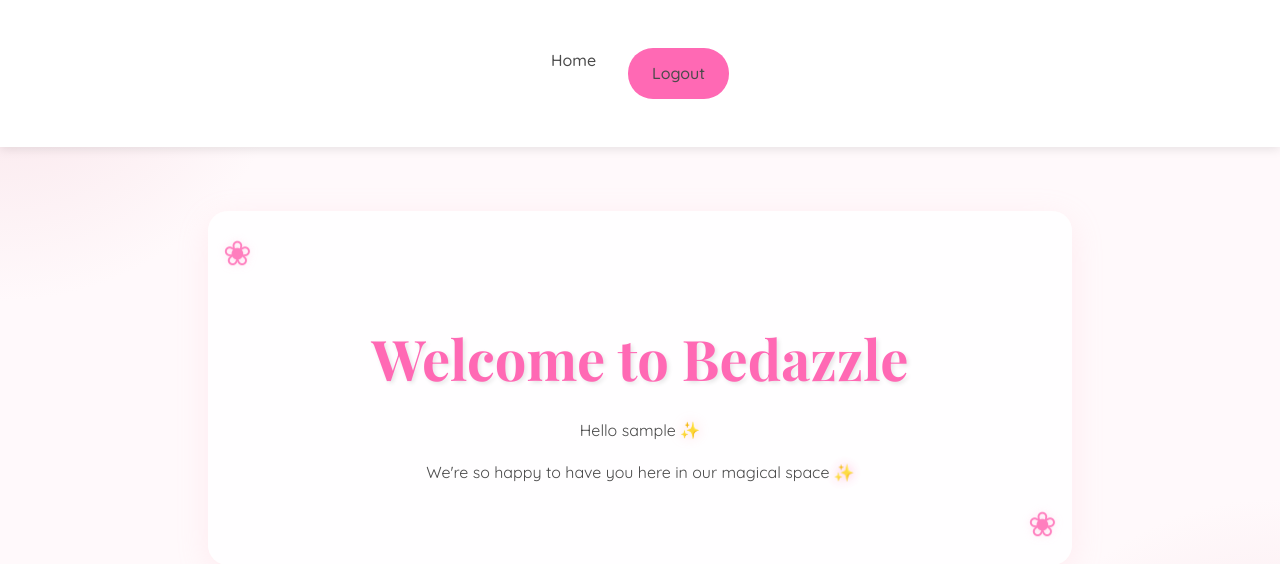
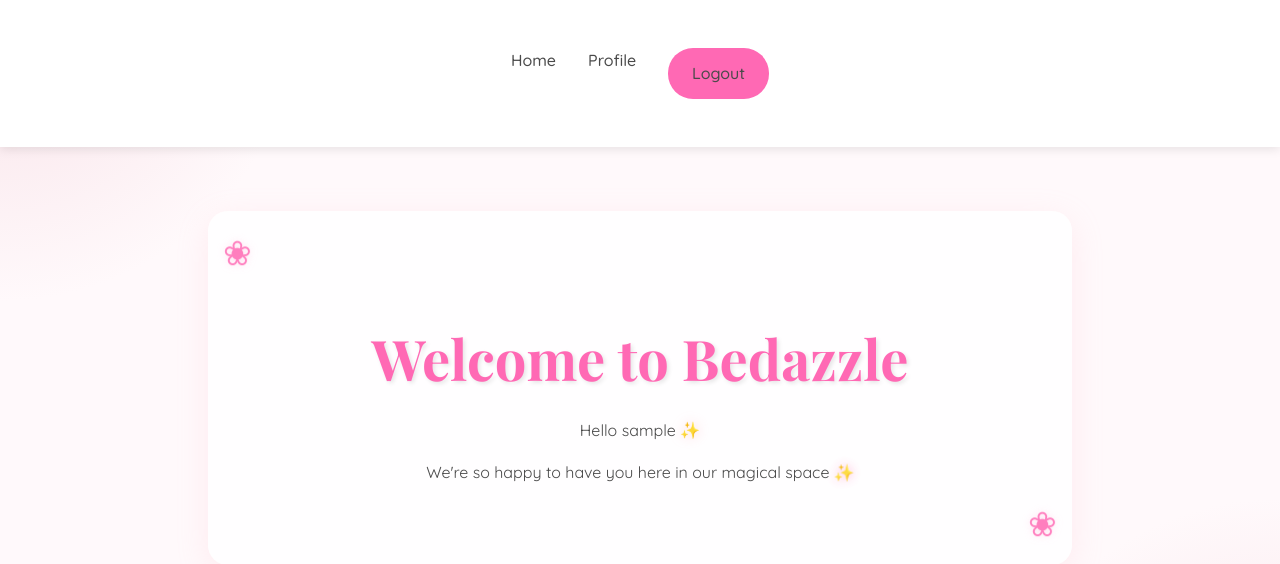
Before and after one commit to PeterWolfframm/bedazzle, a PHP site: page / in a window 1280 px wide. Shown: the top 564 px of the page. Run offline with PHP 8.4, Linux system fonts and the light colour scheme; the visitor is signed in with stand-in values (Sample User, id 1); some web fonts are replaced.

Commit message:
modified navbar component

```diff
--- a/index.php
+++ b/index.php
@@ -1,7 +1,6 @@
 <?php
 session_start();
 
-// Check if user is logged in
 if (!isset($_SESSION['logged_in']) || $_SESSION['logged_in'] !== true) {
     header('Location: login.php');
     exit;
@@ -21,6 +20,7 @@ if (!isset($_SESSION['logged_in']) || $_SESSION['logged_in'] !== true) {
         <div class="container">
             <ul>
                 <li><a href="index.php">Home</a></li>
+                <li><a href="profile.php">Profile</a></li>
                 <li><a href="logout.php" class="btn">Logout</a></li>
             </ul>
         </div>
```
